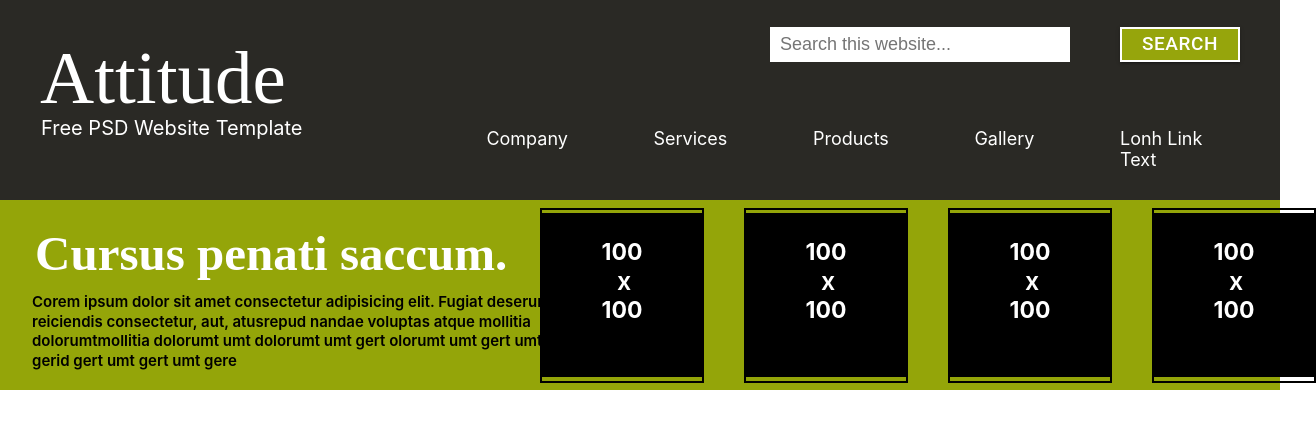
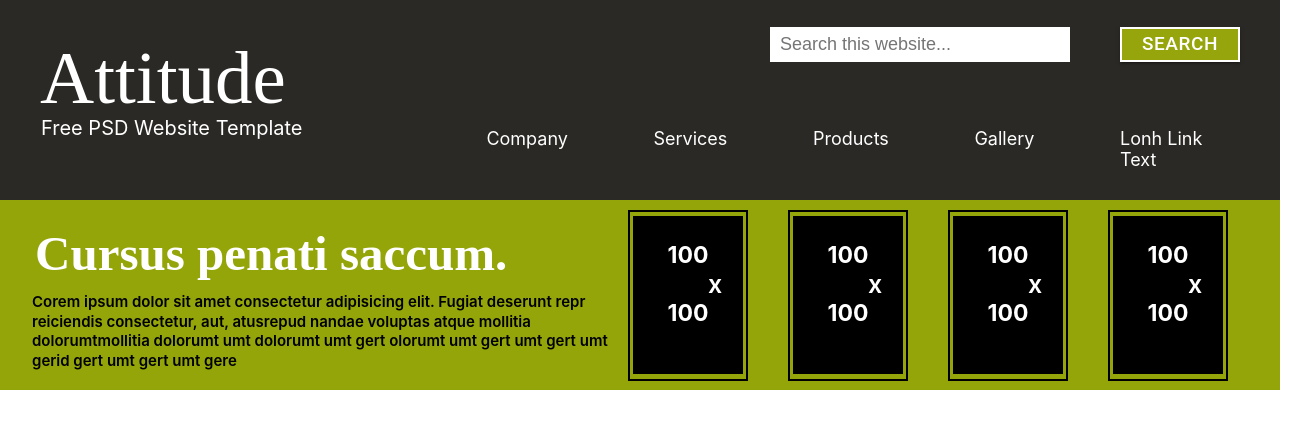
Before and after one commit to MMBobur/attitude, a React (Create React App) app: page / in a window 1280 px wide. Shown: the top 428 px of the page, 1316 px wide, since content can reach past the window. Built offline with nearby package versions, Linux system fonts and the light colour scheme.

Commit message:
javodbek add page

```diff
--- a/src/components/Cursus/Cursus.css
+++ b/src/components/Cursus/Cursus.css
@@ -66,8 +66,8 @@
 }
 
 .container .block2 .box-1 {
-  width: 175px;
-  height: 175px;
+  width: 19%;
+  height: 95%;
   border: 2px solid #000;
   display: -webkit-box;
   display: -ms-flexbox;
@@ -86,8 +86,8 @@
 }
 
 .container .block2 .box-1 .foo {
-  width: 160px;
-  height: 164px;
+  width: 95%;
+  height: 95%;
   background-color: #000;
   display: -webkit-box;
   display: -ms-flexbox;
--- a/src/components/Cursus/Cursus.scss
+++ b/src/components/Cursus/Cursus.scss
@@ -42,8 +42,8 @@ $bgColor: #94A509;
         justify-content: center;
         align-items: center;
         .box-1{
-            width: 175px;
-            height: 175px;
+            width: 19%;
+            height: 95%;
             border: 2px solid #000;
             display: flex;
             flex-direction: column;
@@ -51,8 +51,8 @@ $bgColor: #94A509;
             align-items: center;
             margin: 20px;
             .foo{
-                width: 160px;
-                height: 164px;
+                width: 95%;
+                height: 95%;
                 background-color: #000;
                 display: flex;
                 flex-direction: column;
```
Also changed, not shown: 1 other file (tests, documents, lock files or other folders).
